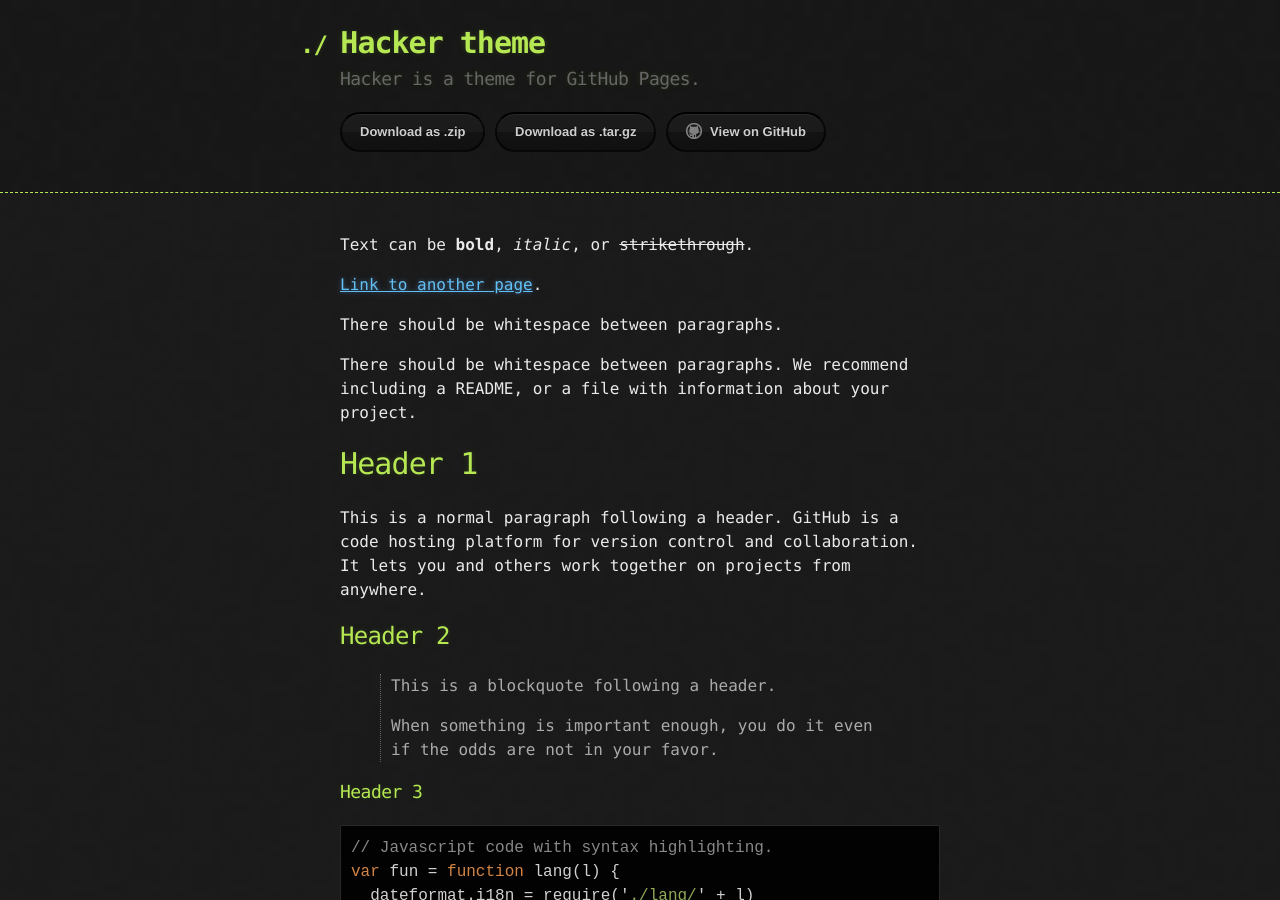
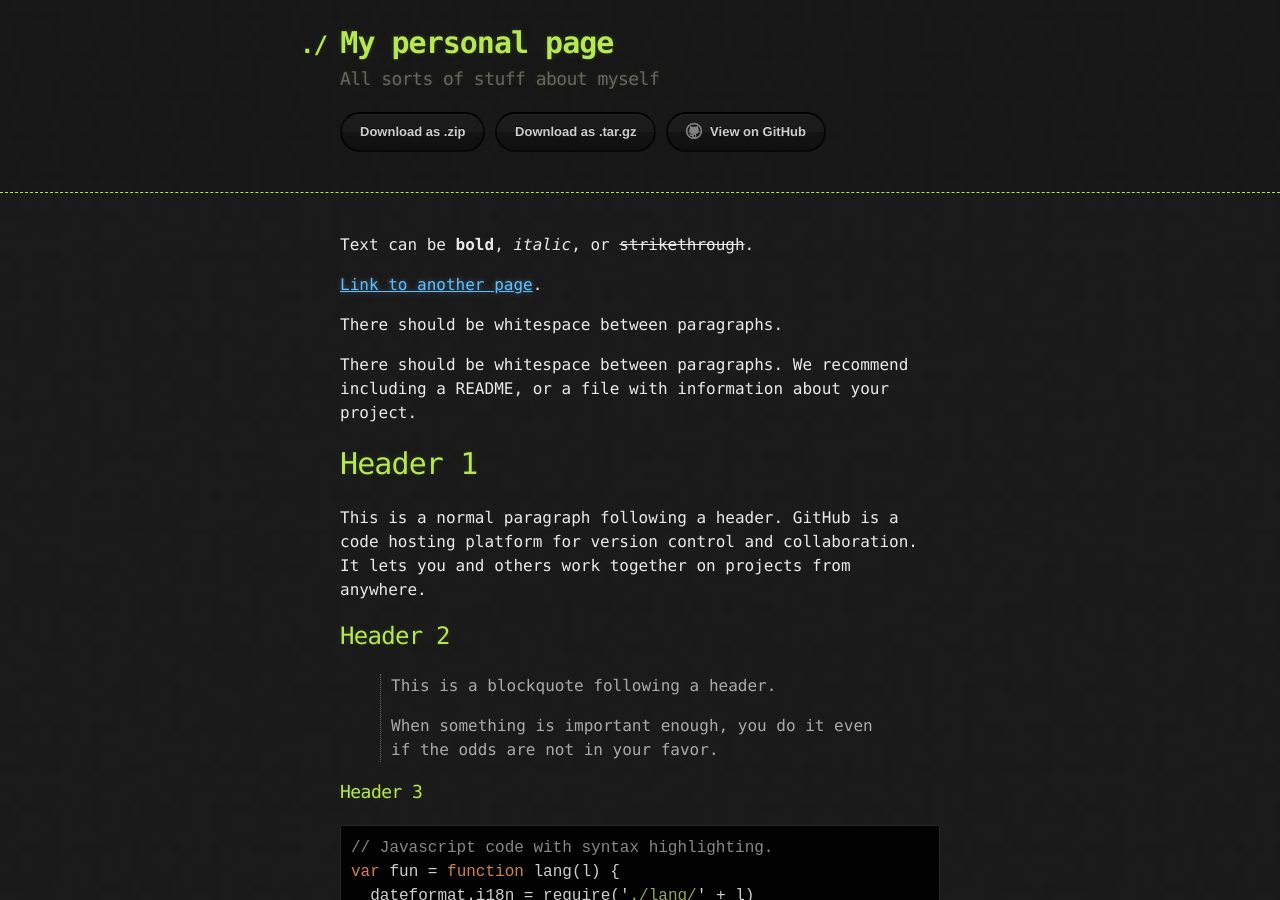
Before and after one commit to rbuzatu90/rbuzatu90.github.io, a Jekyll site: the page built from index.md, in a window 1280 px wide and 900 px high. Built offline with Jekyll 4.4.1, drawn with Linux system fonts in a browser that asks for light colours.

Commit message:
Updated title and description
Signed-off-by: Remus Buzatu <r.buzatu90@gmail.com>

```diff
--- a/_config.yml
+++ b/_config.yml
@@ -1,5 +1,5 @@
-title: Hacker theme
-description: Hacker is a theme for GitHub Pages.
+title: My personal page
+description: All sorts of stuff about myself
 show_downloads: true
 google_analytics:
 theme:
```
